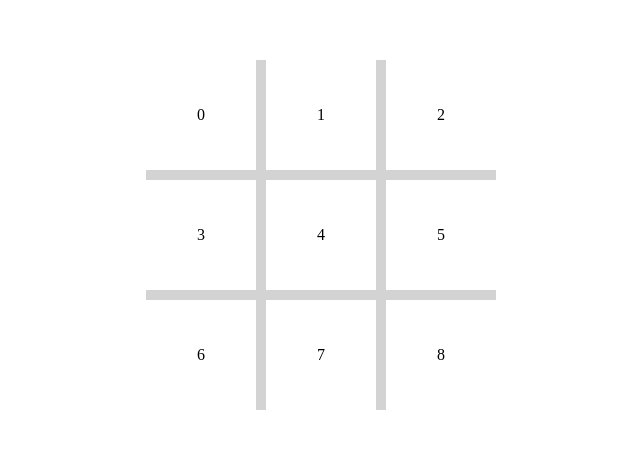
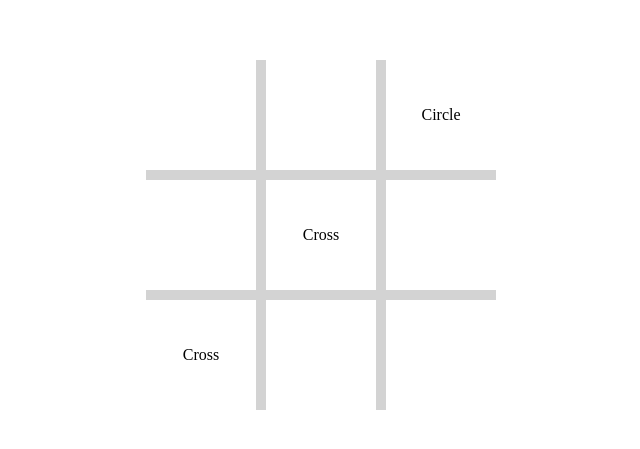
Before and after one commit to priyanshu1998/react-ts-tic-tac-toe, a React (Create React App) app: page / in a window 1280 px wide. Shown: the part 165-614 px from the top of the page, without its empty margins (319-959 px from the left). Built offline with nearby package versions, Linux system fonts and the light colour scheme.

Commit message:
implemented component states

```diff
--- a/src/App.tsx
+++ b/src/App.tsx
@@ -1,19 +1,39 @@
 import React, { Component } from 'react';
 import  './index.css';
 
-class TicTacToe extends Component{
+
+interface GameState{
+  player: string
+  positions: Array<string>
+}
+
+const EMPTY = "EMPTY";
+const CIRCLE = "CIRCLE";
+const CROSS = "CROSS";
+
+class TicTacToe extends Component<{},GameState>{
+  constructor(props: GameState){
+    super(props);
+    this.state = {
+      player: "",
+      positions:
+      [ EMPTY, EMPTY, CIRCLE,
+        EMPTY, CROSS, EMPTY,
+        CROSS, EMPTY, EMPTY,]
+    }
+  }
   render(){
     return (
       <div className='grid'>
-        <Square position={0}/>
-        <Square position={1}/>
-        <Square position={2}/>
-        <Square position={3}/>
-        <Square position={4}/>
-        <Square position={5}/>
-        <Square position={6}/>
-        <Square position={7}/>
-        <Square position={8}/>
+        <Square position={0} value={this.state.positions[0]}/>
+        <Square position={1} value={this.state.positions[1]}/>
+        <Square position={2} value={this.state.positions[2]}/>
+        <Square position={3} value={this.state.positions[3]}/>
+        <Square position={4} value={this.state.positions[4]}/>
+        <Square position={5} value={this.state.positions[5]}/>
+        <Square position={6} value={this.state.positions[6]}/>
+        <Square position={7} value={this.state.positions[7]}/>
+        <Square position={8} value={this.state.positions[8]}/>
 
       </div>
     );
@@ -22,13 +42,17 @@ class TicTacToe extends Component{
 
 interface ISquare{
   position: number
+  value: string
 }
 
 class Square extends Component<ISquare>{
   render(){
-    const {position} = this.props
+    const {position, value} = this.props
     return (
-      <div className='square'>{position} </div>
+      <div className='square'>
+      {value === CIRCLE && <Circle/>}
+      {value === CROSS && <Cross/>}
+      </div>
     )
   }
 }
```
